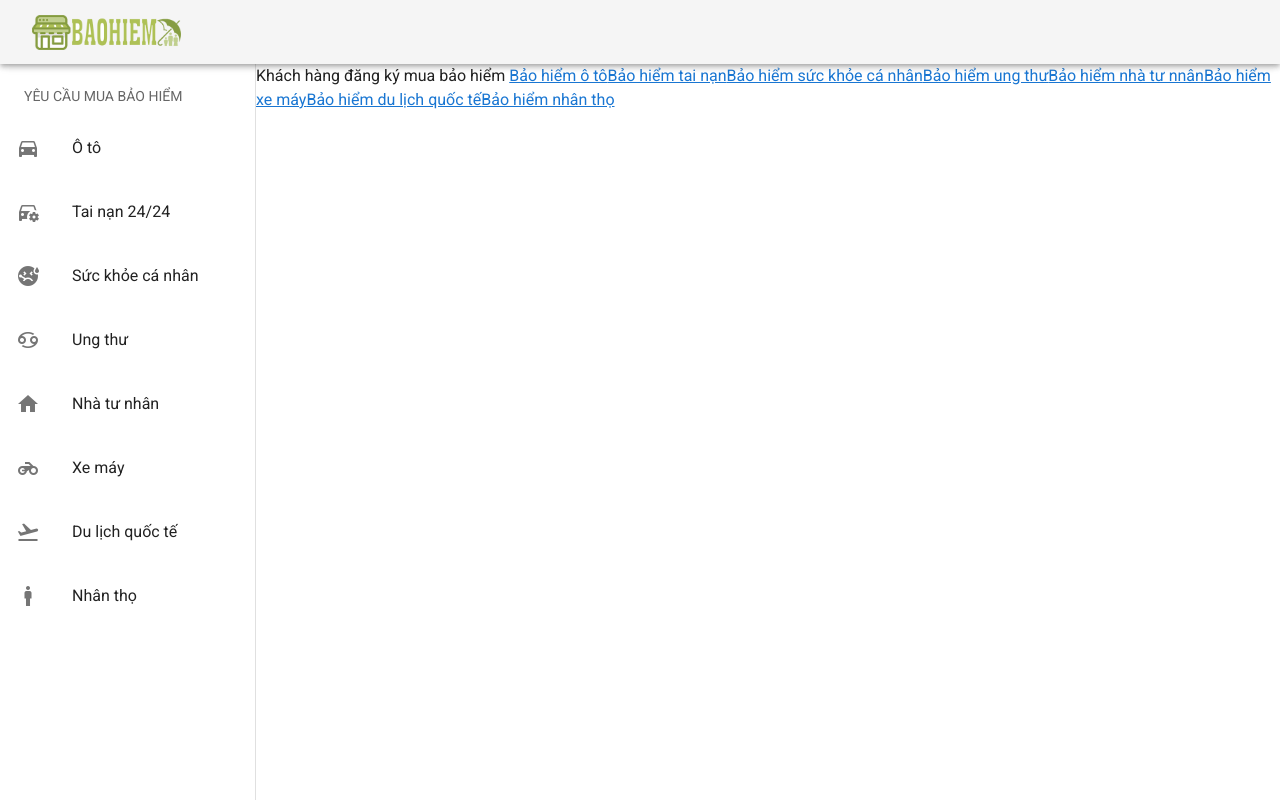
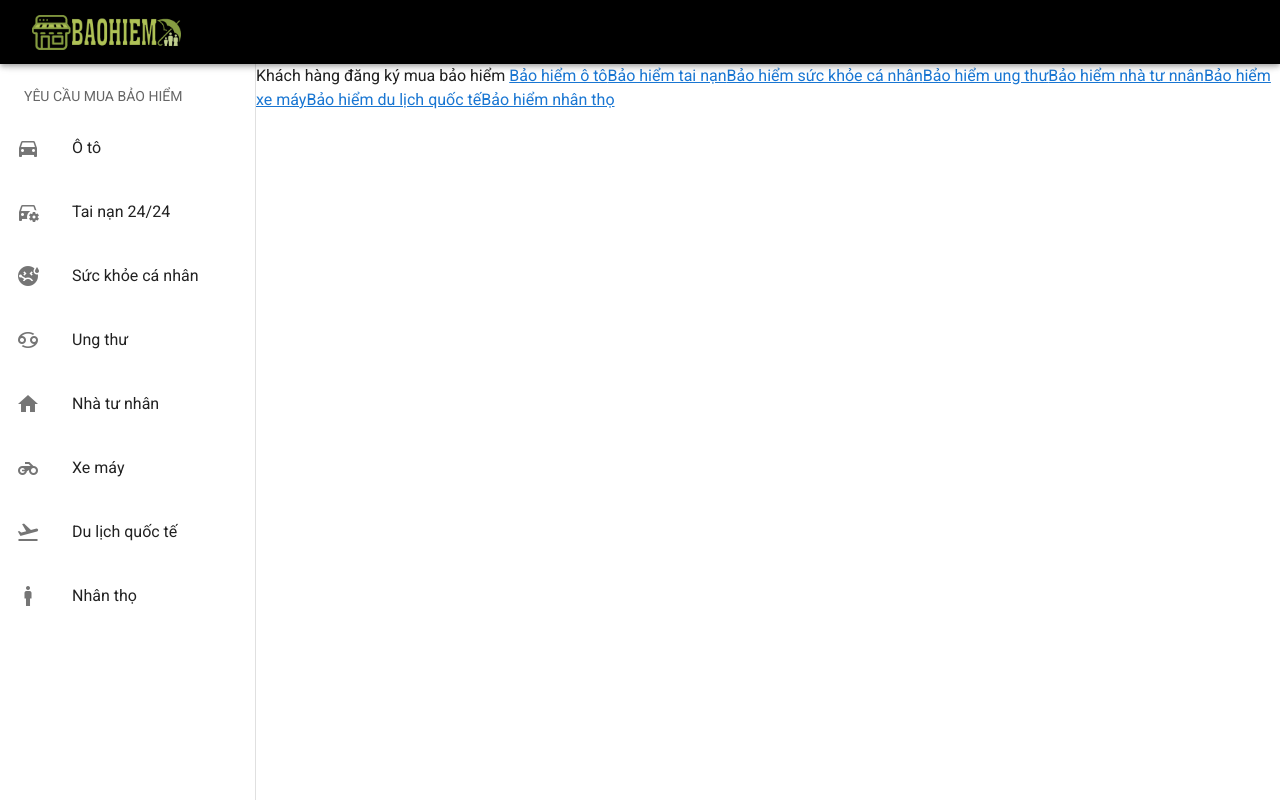
Before and after one commit to TDAK1509/cuahangbaohiem-admin, a Vue app: page / in a window 1280 px wide. Built offline with nearby package versions, Linux system fonts and the light colour scheme.

Commit message:
Fix app bar color

```diff
--- a/src/App.vue
+++ b/src/App.vue
@@ -4,7 +4,7 @@
       <SideBar />
     </v-navigation-drawer>
 
-    <v-app-bar app clipped-left>
+    <v-app-bar app clipped-left color="black" dark>
       <v-app-bar-nav-icon v-if="isMobile" @click="drawer = !drawer" />
 
       <router-link class="app__title" to="/">
```
Also changed, not shown: src/assets/logo.png.
